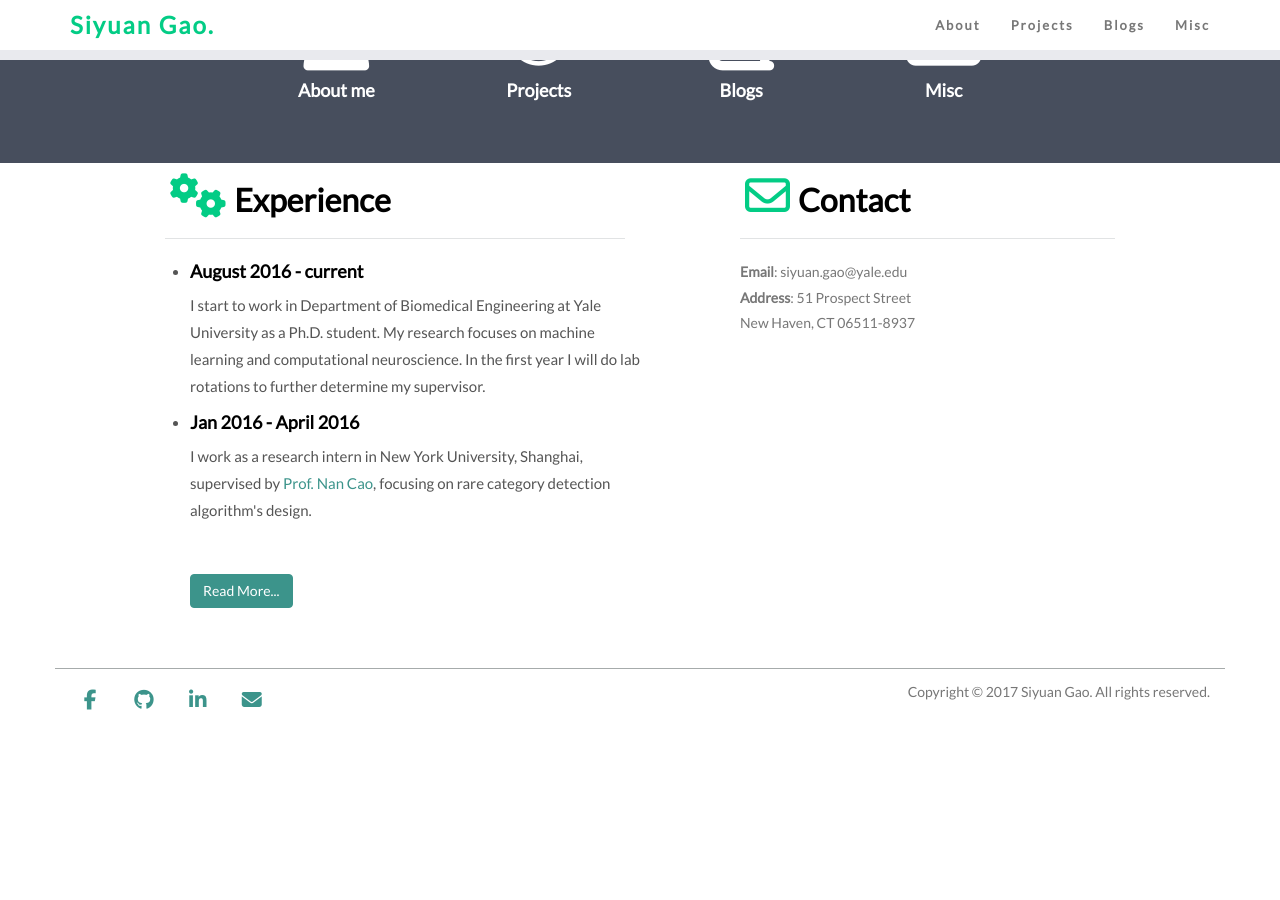
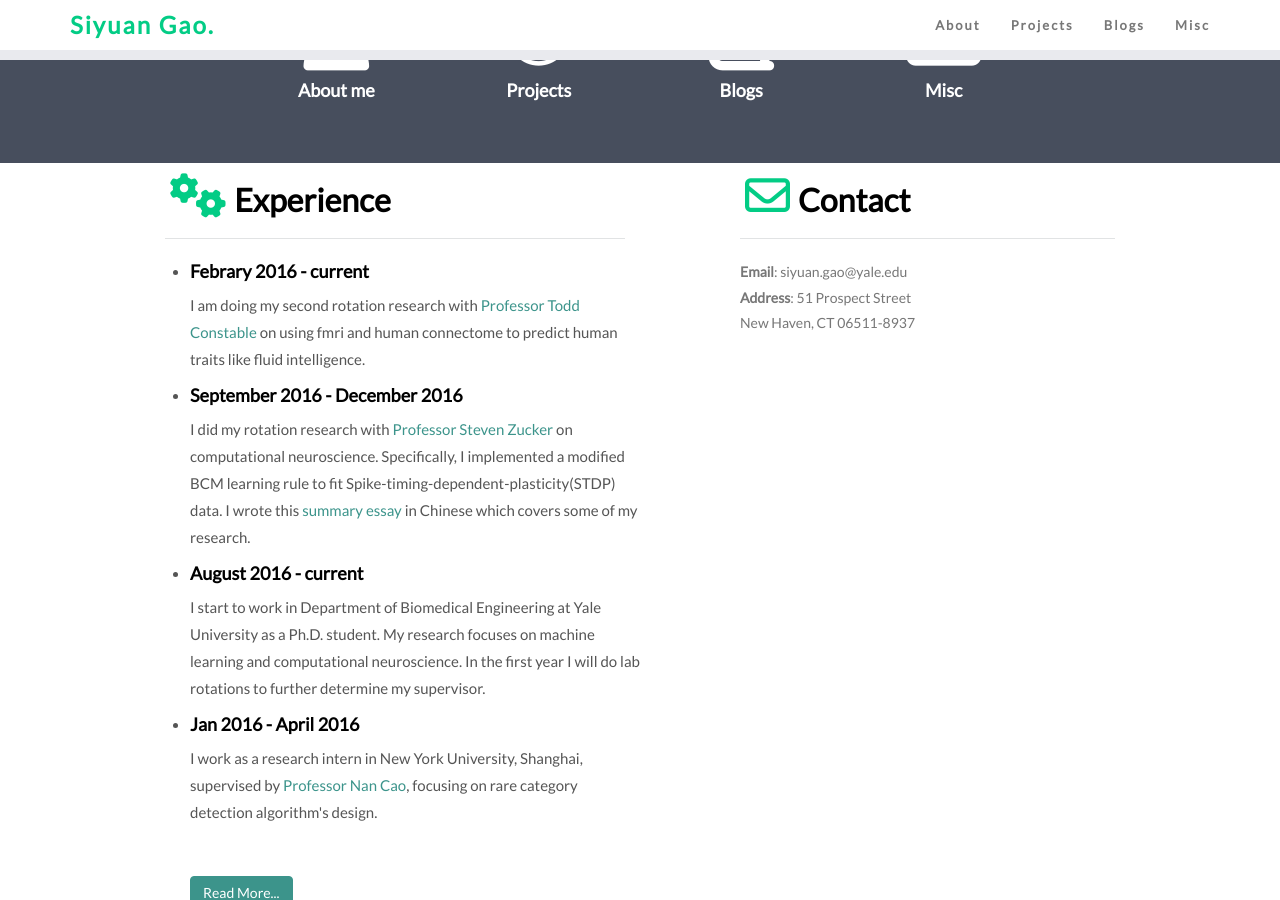
Before and after one commit to carricky/carricky.github.io, a Jekyll site: the page built from index.html, in a window 1280 px wide and 900 px high, scrolled down 860 px. Built offline with Jekyll 4.4.1, drawn with Linux system fonts in a browser that asks for light colours; nearby versions of some CDN libraries; the list of posts is cut into pages by our own code; comment, search, counter and statistics services are not loaded; before the commit the page ends 1655 px from its top, so only the background shows below that.

Commit message:
updated my own experience

```diff
--- a/index.html
+++ b/index.html
@@ -116,11 +116,19 @@ layout: default
 
         <div class="row">
             <ul class="event-list">
+                <li>
+                    <h4>Febrary 2016 - current</h4>
+                    I am doing my second rotation research with <a href="http://bbs.yale.edu/people/todd_constable.profile">Professor Todd Constable</a> on using fmri and human connectome to predict human traits like fluid intelligence.
+                </li>
+                <li>
+                    <h4>September 2016 - December 2016</h4>
+                    I did my rotation research with <a href="http://www.cs.yale.edu/homes/vision/zucker/steve.html">Professor Steven Zucker</a> on computational neuroscience. Specifically, I implemented a modified BCM learning rule to fit Spike-timing-dependent-plasticity(STDP) data. I wrote this <a href = "https://zhuanlan.zhihu.com/p/24458114">summary essay</a> in Chinese which covers some of my research.
+                </li>
                 <li><h4>August 2016 - current</h4>
                     I start to work in Department of Biomedical Engineering at Yale University as a Ph.D. student. My research focuses on machine learning and computational neuroscience. In the first year I will do lab rotations to further determine my supervisor.
                 </li>
                 <li><h4>Jan 2016 - April 2016</h4>
-                    I work as a research intern in New York University, Shanghai, supervised by <a href="http://nancao.org/">Prof. Nan Cao</a>, focusing on rare category detection algorithm's design.
+                    I work as a research intern in New York University, Shanghai, supervised by <a href="http://nancao.org/">Professor Nan Cao</a>, focusing on rare category detection algorithm's design.
                 </li>
             </ul>
             <div style="padding-left:40px;padding-top:40px">
```
Also changed, not shown: README.md.
